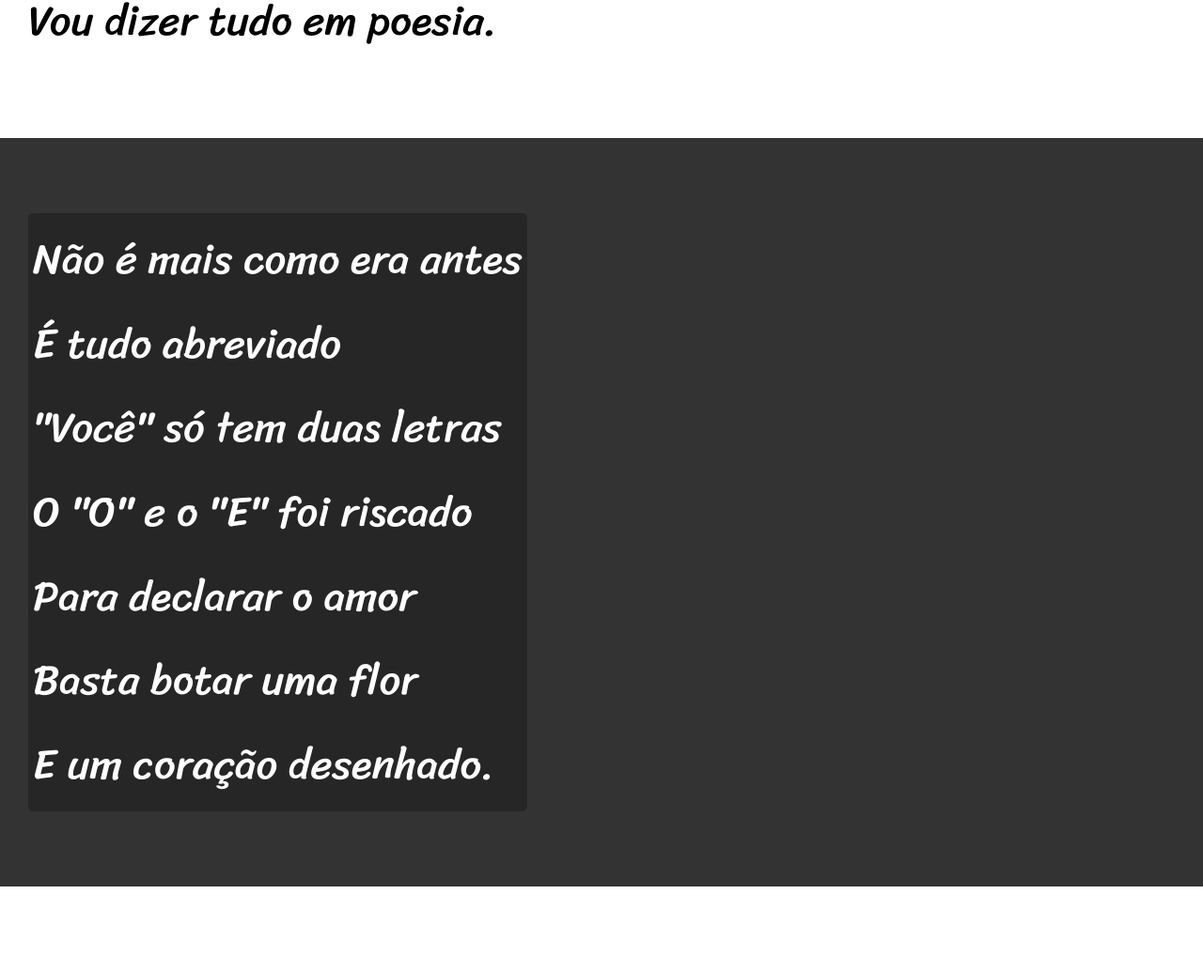
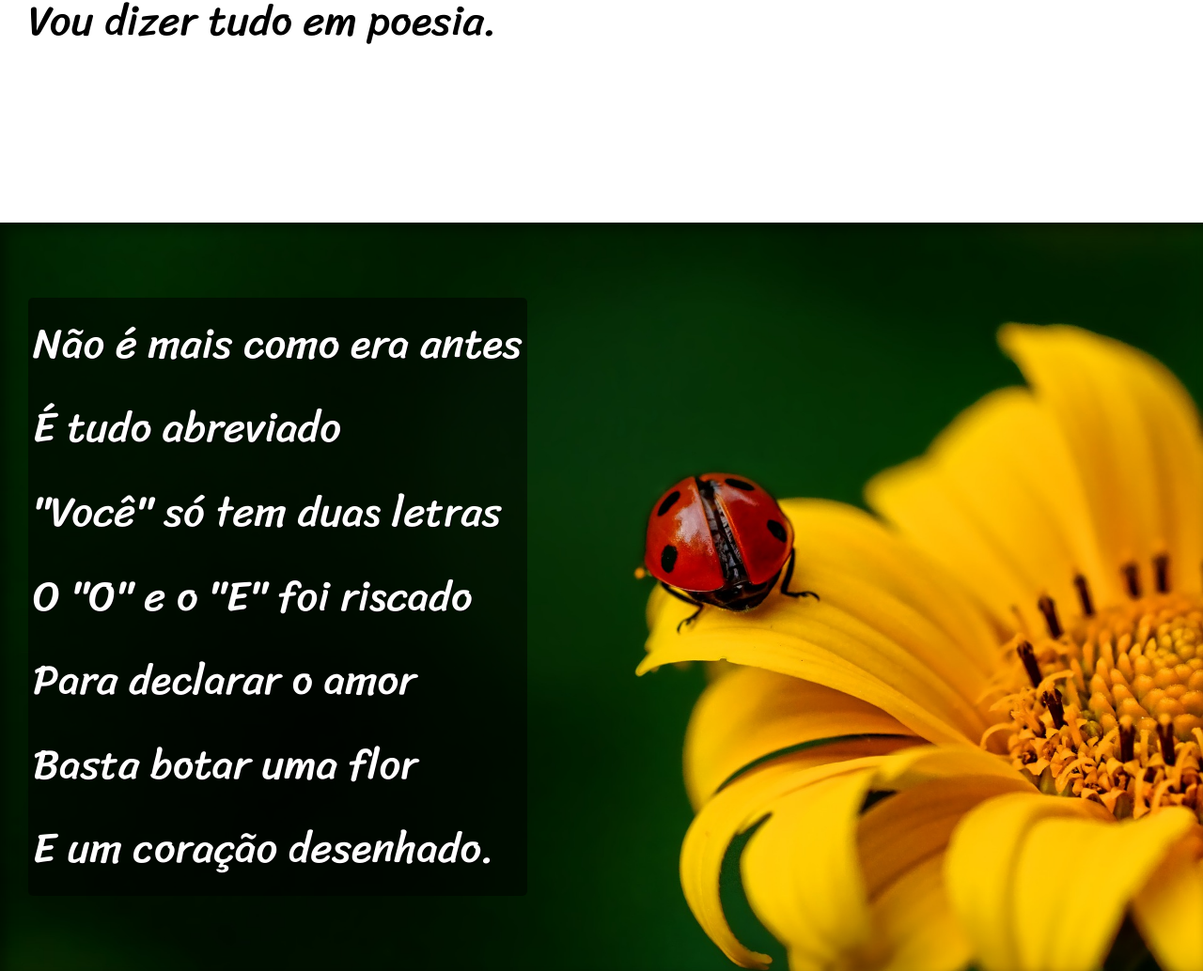
Before and after one commit to Felipecalilesper/html-css, a plain HTML site: page desafios/d012/index.html in a window 1280 px wide. Shown: the part 900-1934 px from the top of the page at 94% size. Drawn offline with Linux system fonts and the light colour scheme.

Commit message:
atualização final desafio 12

```diff
--- a/desafios/d012/estilo/style.css
+++ b/desafios/d012/estilo/style.css
@@ -58,6 +58,10 @@ section{
     font-size: 3.5vw;
 }
 
+section > p {
+    padding-bottom: 2em;
+}
+
 section.normal{
     background-color: white;
     color: black;
@@ -66,14 +70,27 @@ section.normal{
 section.imagem{
     background-color: rgb(51, 51, 51);
     color: white;
+    box-shadow: inset 6px 6px 13px 0px rgba(0, 0, 0, 0.445);
+    background-size: cover;
+    background-attachment: fixed;
 }
 
 section.imagem > p {
     display: inline-block;
     padding: 5px;
     border-radius: 5px;
-    background-color: rgb(0, 0, 0, 0.253);
+    background-color: rgba(0, 0, 0, 0.514);
+    text-shadow: 1px 1px 0px black;
+}
 
+section#img01{
+    background-image: url('../imagens/background001.jpg');
+    background-position: right center;
+}
+
+section#img02{
+    background-image: url('../imagens/background002.jpg');
+    background-position: right center;
 }
 
 footer {
--- a/desafios/d012/index.html
+++ b/desafios/d012/index.html
@@ -28,7 +28,7 @@
         </p>
     </section>
 
-    <section class="imagem">
+    <section class="imagem" id="img01">
         <p>
             Não é mais como era antes <br>
             É tudo abreviado <br>
@@ -62,7 +62,7 @@
         </p>
     </section>
 
-    <section class="imagem">
+    <section class="imagem" id="img02">
         <p>
             Tenho saudade das cartas <br>
             Escritas com a própria mão <br>
```
